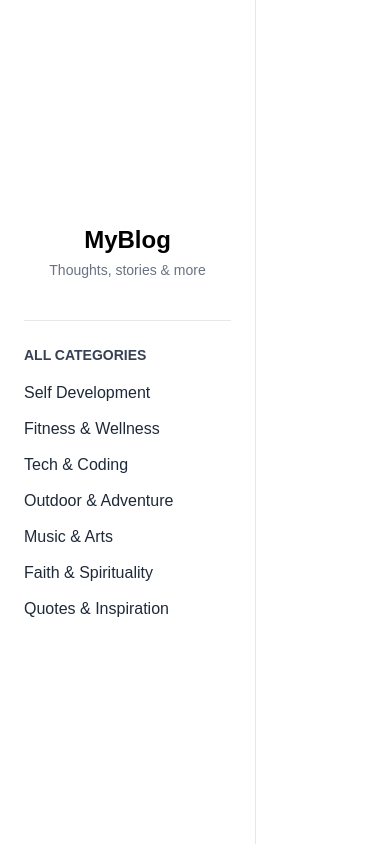
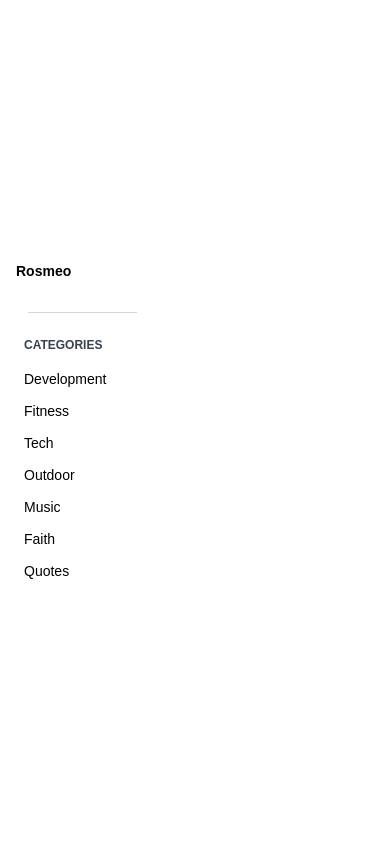
Before and after one commit to RosmeoP/myBlog, a Next.js app: page /blog in a window 390 px wide. Built offline with nearby package versions, Linux system fonts and the light colour scheme.

Commit message:
fixed: width of the side bar on mobile

```diff
--- a/src/app/blog/page.js
+++ b/src/app/blog/page.js
@@ -3,9 +3,15 @@ import Sidebar from './sideBar'
 
 const page = () => {
   return (
-    <div>
-      <Sidebar />
-    </div>
+    <div className="flex flex-col md:flex-row">
+  {/* Main Content */}
+  <main className="w-full md:w-3/4 px-4 py-6">
+    {/* Blog content goes here */}
+  </main>
+
+  {/* Sidebar */}
+  <Sidebar />
+</div>
   )
 }
 
--- a/src/app/blog/sideBar.js
+++ b/src/app/blog/sideBar.js
@@ -1,39 +1,47 @@
 import Link from "next/link";
 
 const categories = [
-  "Self Development",
-  "Fitness & Wellness",
-  "Tech & Coding",
-  "Outdoor & Adventure",
-  "Music & Arts",
-  "Faith & Spirituality",
-  "Quotes & Inspiration",
+  { name: "Self Development", label: "Development" },
+  { name: "Fitness & Wellness", label: "Fitness" },
+  { name: "Tech & Coding", label: "Tech" },
+  { name: "Outdoor & Adventure", label: "Outdoor" },
+  { name: "Music & Arts", label: "Music" },
+  { name: "Faith & Spirituality", label: "Faith" },
+  { name: "Quotes & Inspiration", label: "Quotes" },
 ];
 
 export default function Sidebar() {
   return (
-    <aside className="fixed left-0 top-0 h-full w-64 border-r border-gray-200 bg-white flex flex-col items-center justify-center px-6 py-10">
-      {/* Title/Header like Dribbble */}
-      <div className="mb-10 text-center">
-        <h1 className="text-2xl font-bold text-black mb-1">MyBlog</h1>
-        <p className="text-sm text-gray-500">Thoughts, stories & more</p>
+    <aside className="w-40 sm:w-48 md:w-56 lg:w-64 h-full fixed left-0 top-0 bg-white px-4 sm:px-5 md:px-6 py-10 flex flex-col justify-center">
+      {/* Header */}
+      <div className="mb-8">
+        <h1 className="text-sm sm:text-base md:text-xl font-bold text-black leading-tight">
+          Rosmeo
+        </h1>
+        <p className="hidden md:block text-sm text-gray-500 mt-1">
+          Thoughts, stories & more
+        </p>
       </div>
 
-      <hr className="w-full border-gray-200 mb-6" />
+      {/* Divider */}
+      <hr className="border-gray-300 mb-6 ml-3 w-[85%]" />
 
       {/* Categories */}
-      <div className="w-full">
-        <h3 className="text-sm font-semibold uppercase text-gray-700 mb-4">All Categories</h3>
+      <div className="ml-2 md:ml-3">
+        <h3 className="text-xs sm:text-sm md:text-base font-semibold uppercase text-gray-700 mb-4">
+          Categories
+        </h3>
         <ul className="space-y-3">
-          {categories.map((cat) => {
-            const slug = cat.toLowerCase().replace(/\s+/g, "-").replace(/&/g, "and");
+          {categories.map(({ name, label }) => {
+            const slug = name.toLowerCase().replace(/\s+/g, "-").replace(/&/g, "and");
             return (
-              <li key={cat}>
+              <li key={name}>
                 <Link
                   href={`/categories/${slug}`}
-                  className="block text-base text-gray-800 hover:text-black hover:underline"
+                  className="block text-sm sm:text-base md:text-lg font-medium text-black hover:underline"
+                  title={name}
                 >
-                  {cat}
+                  {label}
                 </Link>
               </li>
             );
```
